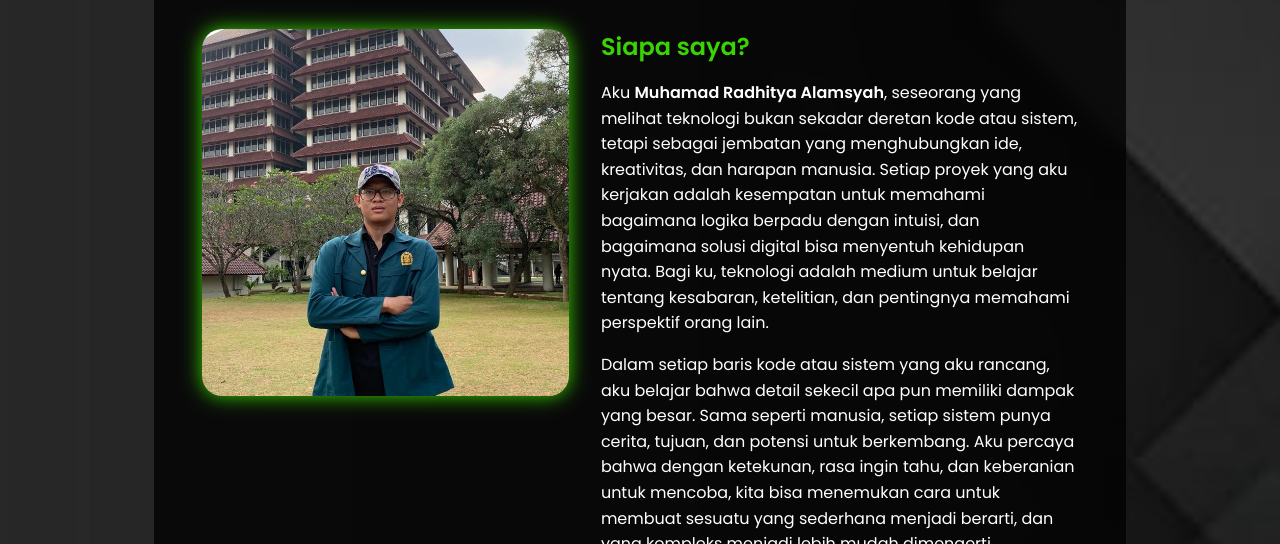
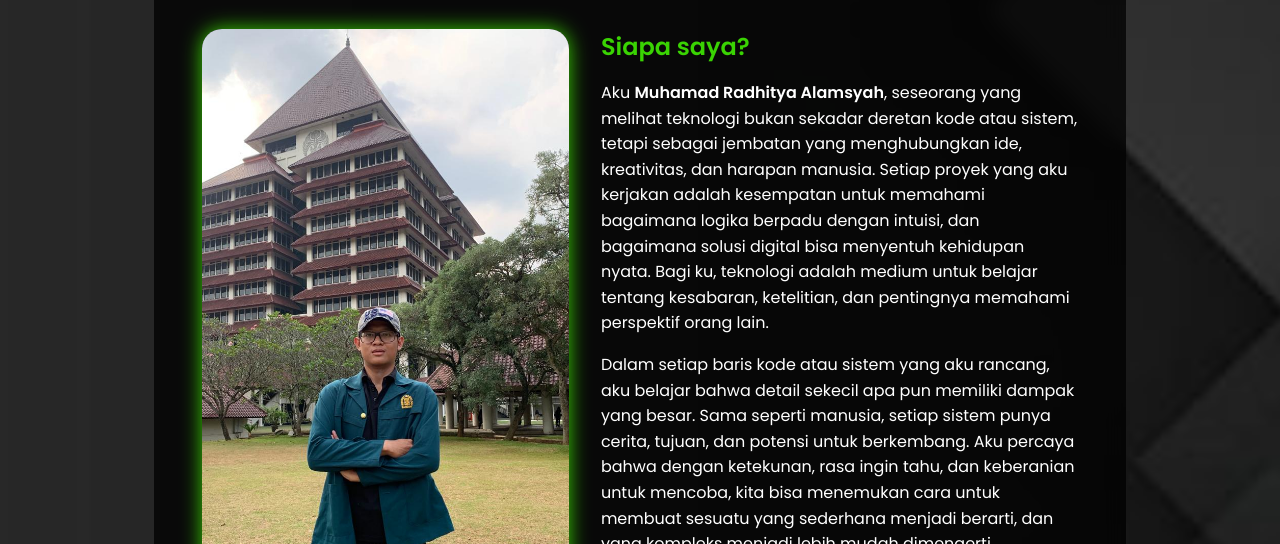
Before and after one commit to Radhitya27/all-about-me, a plain HTML site: page UTS-1 All About Me.html in a window 1280 px wide. Shown: the part 256-800 px from the top of the page. Drawn offline with nearby package versions, Linux system fonts and the light colour scheme.

Commit message:
revisi gambar

```diff
--- a/UTS-1 All About Me.html
+++ b/UTS-1 All About Me.html
@@ -115,7 +115,6 @@
 
         .about-image {
             width: 100%;
-            aspect-ratio: 1;
             border-radius: 20px;
             overflow: hidden;
             box-shadow: 0 0 20px rgb(58, 211, 3);
@@ -123,8 +122,8 @@
 
         .about-image img {
             width: 100%;
-            height: 100%;
-            object-fit: cover;
+            height: auto;
+            display: block;
         }
 
         .about-text h2 {
```
